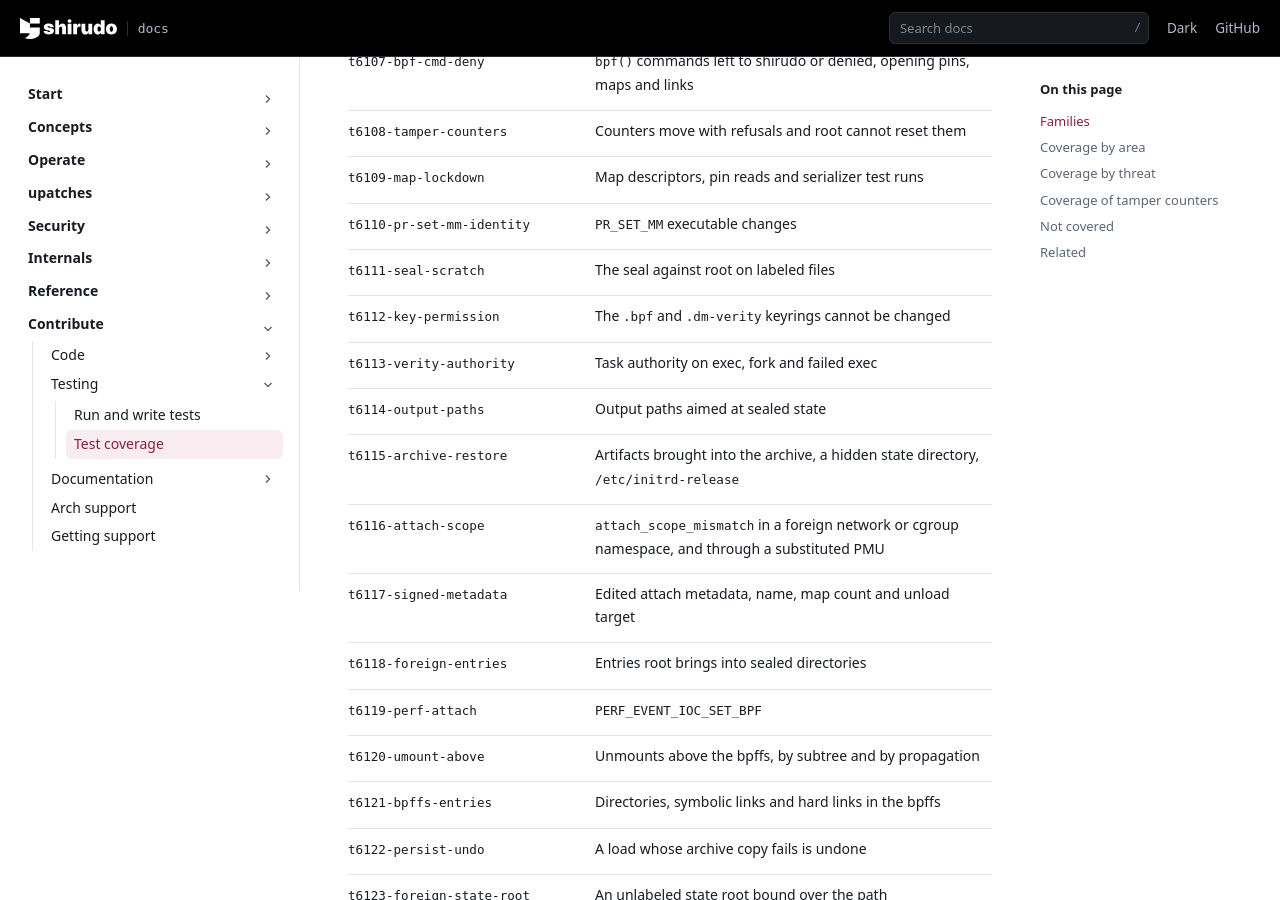
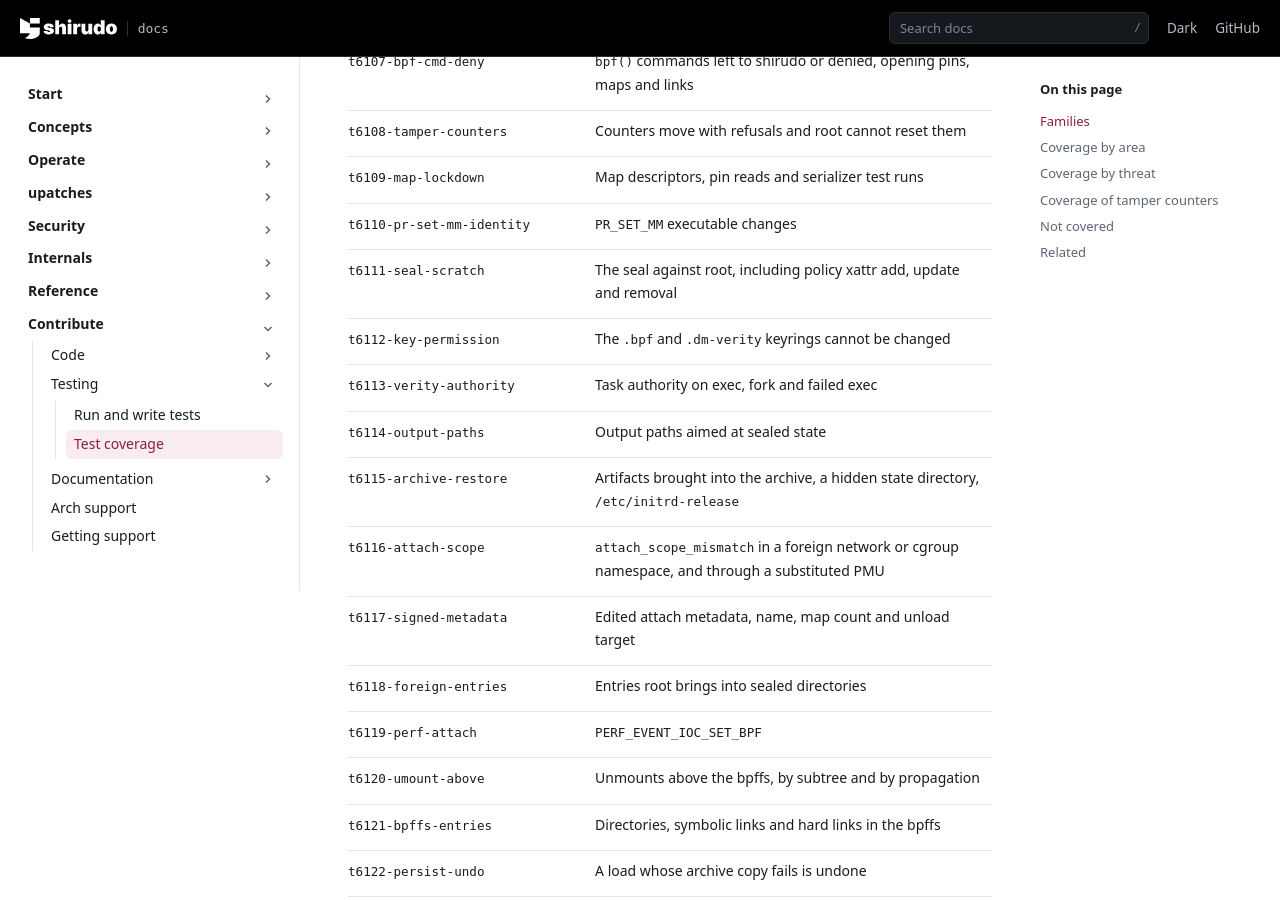
Before and after one commit to AliBashaSY/shirudo, a Sphinx documentation site: the page built from Documentation/contribute/testing/test-coverage.rst, in a window 1280 px wide and 900 px high, scrolled down 6063 px. Built offline with Sphinx 7.4.7, drawn with Linux system fonts in a browser that asks for light colours; pages that are not in the unit, such as notebooks, are missing from menus; some of the changed text lies outside the part shown.

Commit message:
testing: cover policy xattr authorization
The seal lets runtime-authorized tasks set or remove policy xattrs on any
inode, but the tamperproof suite only checked the ordinary seal label.
Exercise the policy xattr guard directly: root without runtime authority
cannot add, update or remove the value, while the runtime probe can set and
update it. Document this coverage beside the seal and policy tests.

Signed-off-by: John Fastabend <john.fastabend@gmail.com>

```diff
--- a/Documentation/contribute/testing/test-coverage.rst
+++ b/Documentation/contribute/testing/test-coverage.rst
@@ -302,7 +302,7 @@ signed config image.
    * - ``t6110-pr-set-mm-identity``
      - ``PR_SET_MM`` executable changes
    * - ``t6111-seal-scratch``
-     - The seal against root on labeled files
+     - The seal against root, including policy xattr add, update and removal
    * - ``t6112-key-permission``
      - The ``.bpf`` and ``.dm-verity`` keyrings cannot be changed
    * - ``t6113-verity-authority``
@@ -604,7 +604,8 @@ Coverage by area
        ``kconfig``. Unit: ``kernel_build_id``, ``kernel_release``
    * - Policy labels
      - Upatch labels and Beefile serialization: ``t3109``, ``t7006``.
-       Task and socket inheritance: ``t6141``, ``t6142``
+       Unauthorized policy-xattr changes: ``t6111``. Task and socket
+       inheritance: ``t6141``, ``t6142``
    * - Telemetry
      - ``t6139``, ``t8001`` to ``t8006``, ``t8101`` to ``t8105``,
        ``t9101`` to ``t9105``. Fuzz: ``otel``, ``serializer``
```
Also changed, not shown: 1 other file.
